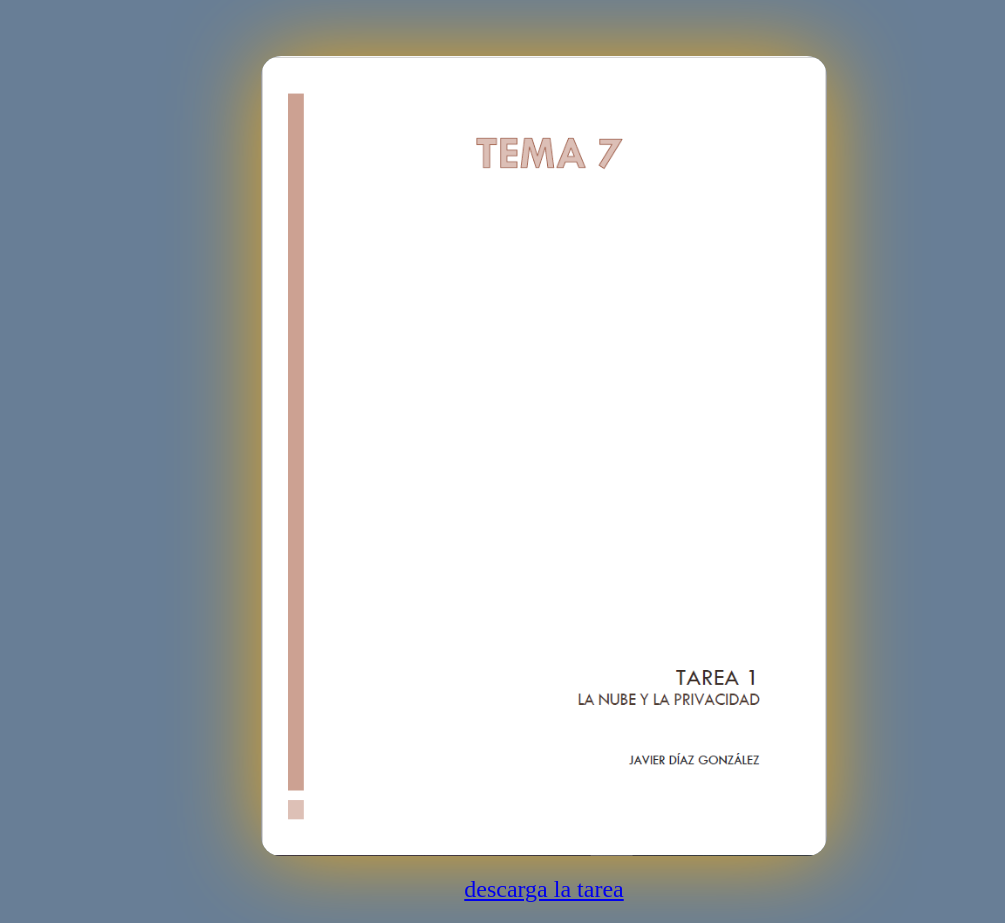
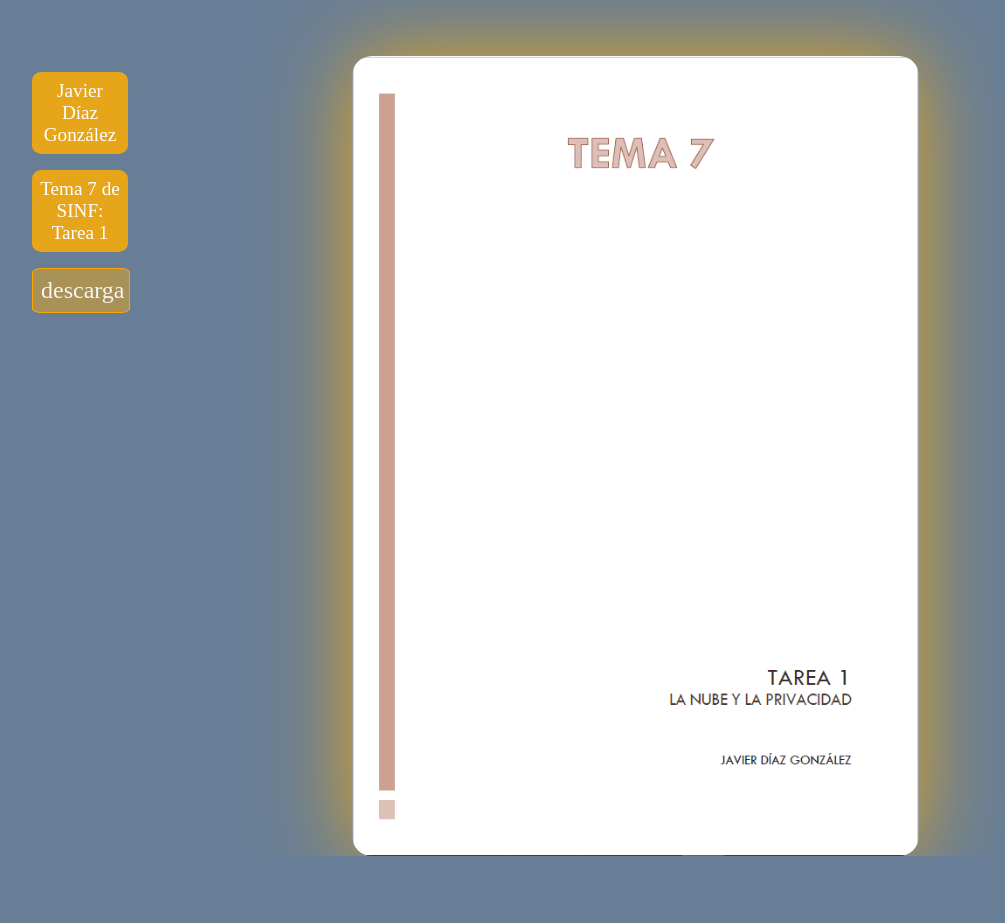
Before and after one commit to Javirandu/ejemplos, a plain HTML site: page index.html in a window 1280 px wide. Shown: the whole page, without its empty margins (96-1101 px from the left). After the commit the page ends 856 px from the top, so only its background shows below. Drawn offline with Linux system fonts and the light colour scheme.

Commit message:
Update index.html

```diff
--- a/index.html
+++ b/index.html
@@ -11,9 +11,10 @@
             padding: 0
         }
 
-       #cover{
+        #cover{
             display: block;
             margin: auto;
+            margin-left: 35vw;
             margin-top: 7vh;
             max-height: 800px;
             -webkit-box-shadow: 0px 0px 87px -1px rgba(231,166,26,1);
@@ -23,21 +24,68 @@
         }
 
         #homework{
-            display: block;
+            display: flex;
+            flex-direction: column;
             text-align: center;
-            margin: 20px;
+            margin-top:2vh;
+            border: 1px solid orange;
+            border-radius: 10%;
+            background-color: rgba(231,166,26,0.5);
+            text-decoration: none;
+            color:whitesmoke;
             font: 1.5em "Arial, Helvetica, sans-serif";
+            transition: 0.7;
+            width: 10vh;
+            padding: 1vh;
+        }
+        #homework:hover{
+            background-color:rgba(255, 255, 255, 0.7);
+            color:rgba(231,166,26,1);
+
         }
 
         body{
             background-color:#687e96;
         }
+        .float{
+            display: block;
+            flex-direction: column;
+            float:left;
+            margin-left: 10vw;
+            list-style: none;
+            text-align: center;
+
+        }
+        .float p{
+            display: flex;
+            flex-direction: column;
+            margin: auto;
+            margin-top: 2vh;
+            background-color: rgba(231,166,26,1);
+            border-radius: 10%;
+            width: 10vh;
+            padding: 1vh;
+            color: white;
+            font-size: 1.2rem;
+        }
+
+        .float li{
+            list-style: none;
+            width: 2vw;
+        }
 
     </style>
 </head>
-<div id="main">
+<div id="principal">
+    <div class="float">
+        <ul>
+        <li><p>Javier Díaz González</p></li>
+        <li><p>Tema 7 de SINF: Tarea 1 </p></li>
+        </ul>
+    <span><a id="homework" href="https://github.com/Javirandu/ejemplos/blob/main/D%C3%ADaz_Gonz%C3%A1lez_Javier_SINF_UD7_%20Tarea1.pdf" target="_blank">descarga </a></span>
+    </div>
     <img id="cover" class="cover" src="cover.png" alt="Portada de la tarea">
-    <span><a id="homework" href="https://github.com/Javirandu/ejemplos/blob/main/D%C3%ADaz_Gonz%C3%A1lez_Javier_SINF_UD7_%20Tarea1.pdf" target="_blank">descarga la tarea</a></span>
+
 </div>
 
 </body>
```
